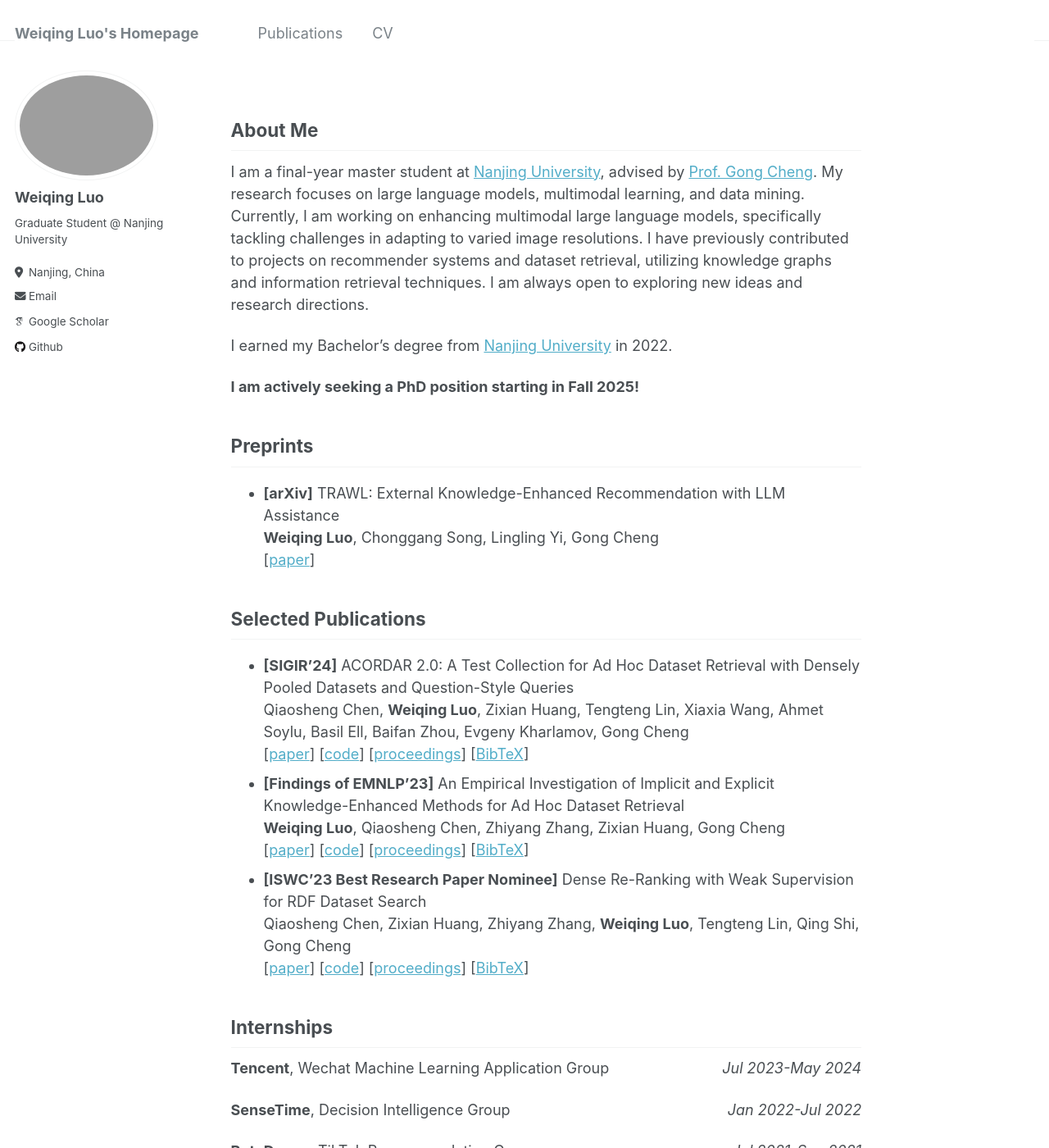
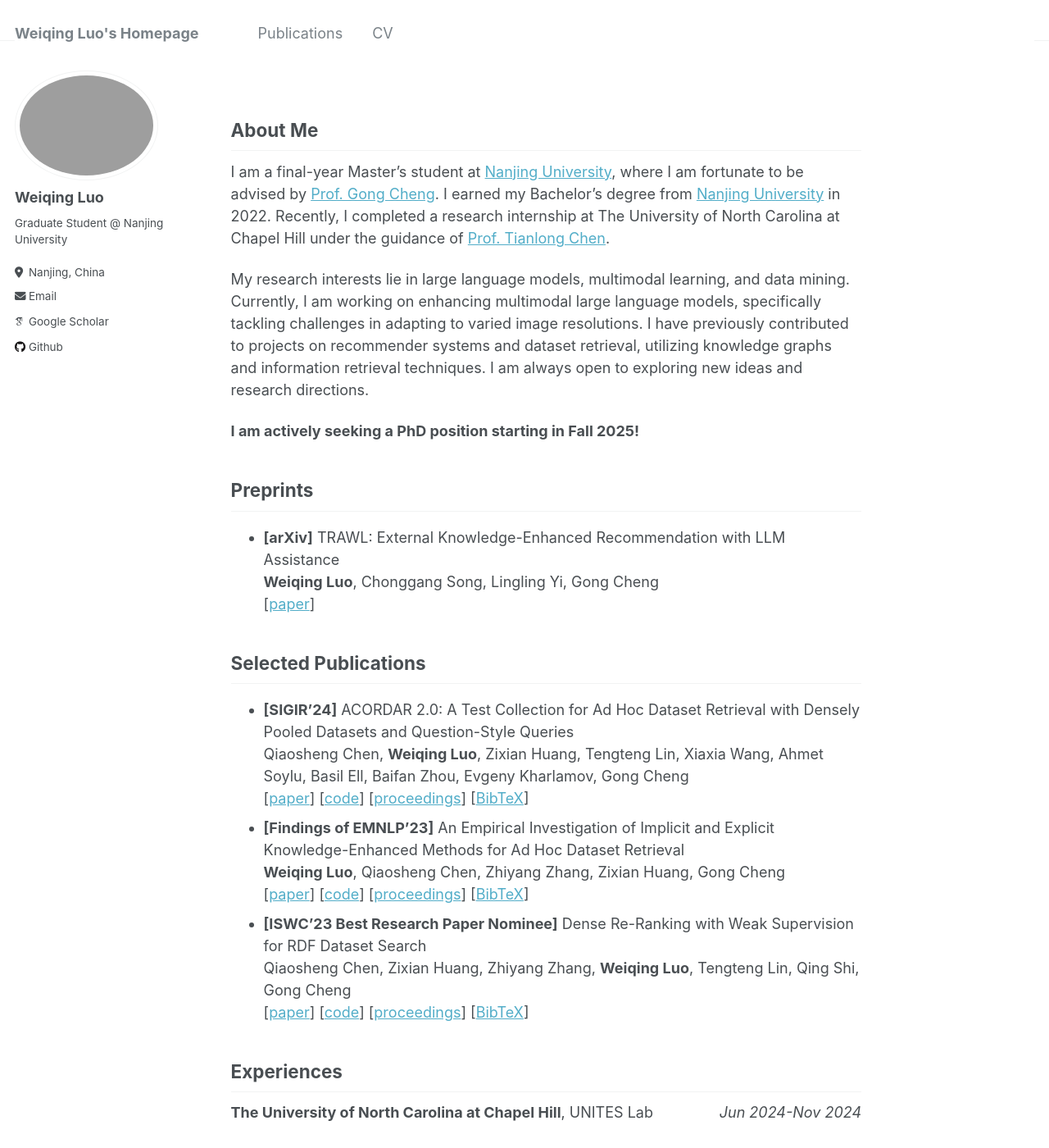
Before and after one commit to Hcnaeg/Hcnaeg.github.io, a Jekyll site: the page built from _pages/about.md, in a window 1280 px wide and 1400 px high. Shown: the whole window at 82% size. Built offline with Jekyll 4.4.1, drawn with Linux system fonts in a browser that asks for light colours; some web fonts are replaced.

Commit message:
update about.md

```diff
--- a/_pages/about.md
+++ b/_pages/about.md
@@ -8,10 +8,10 @@
 ---
 
 ## About Me
-I am a final-year master student at [Nanjing University](https://www.nju.edu.cn/en/), advised by [Prof. Gong Cheng](http://ws.nju.edu.cn/~gcheng).
-My research focuses on large language models, multimodal learning, and data mining. Currently, I am working on enhancing multimodal large language models, specifically tackling challenges in adapting to varied image resolutions. I have previously contributed to projects on recommender systems and dataset retrieval, utilizing knowledge graphs and information retrieval techniques. I am always open to exploring new ideas and research directions.
+I am a final-year Master's student at [Nanjing University](https://www.nju.edu.cn/en/), where I am fortunate to be advised by [Prof. Gong Cheng](http://ws.nju.edu.cn/~gcheng). I earned my Bachelor's degree from [Nanjing University](https://www.nju.edu.cn/en/) in 2022. Recently, I completed a research internship at The University of North Carolina at Chapel Hill under the guidance of [Prof. Tianlong Chen](https://tianlong-chen.github.io/).
 
-I earned my Bachelor's degree from [Nanjing University](https://www.nju.edu.cn/en/) in 2022.
+My research interests lie in large language models, multimodal learning, and data mining. Currently, I am working on enhancing multimodal large language models, specifically tackling challenges in adapting to varied image resolutions. I have previously contributed to projects on recommender systems and dataset retrieval, utilizing knowledge graphs and information retrieval techniques. I am always open to exploring new ideas and research directions.
+
 
 **I am actively seeking a PhD position starting in Fall 2025!**
 <!-- Feel free to reach out to me if you're interested in my research. -->
@@ -43,7 +43,9 @@
 [[proceedings](https://link.springer.com/chapter/10.1007/978-3-031-47240-4_2)]
 [[BibTeX](https://dblp.org/rec/conf/semweb/ChenHZLLSC23.html?view=bibtex)]
 
-## Internships
+## Experiences
+
+**The University of North Carolina at Chapel Hill**, UNITES Lab <i style="float:right;text-align:right;">Jun 2024-Nov 2024</i>
 
 **Tencent**, Wechat Machine Learning Application Group <i style="float:right;text-align:right;">Jul 2023-May 2024</i>
 
```
